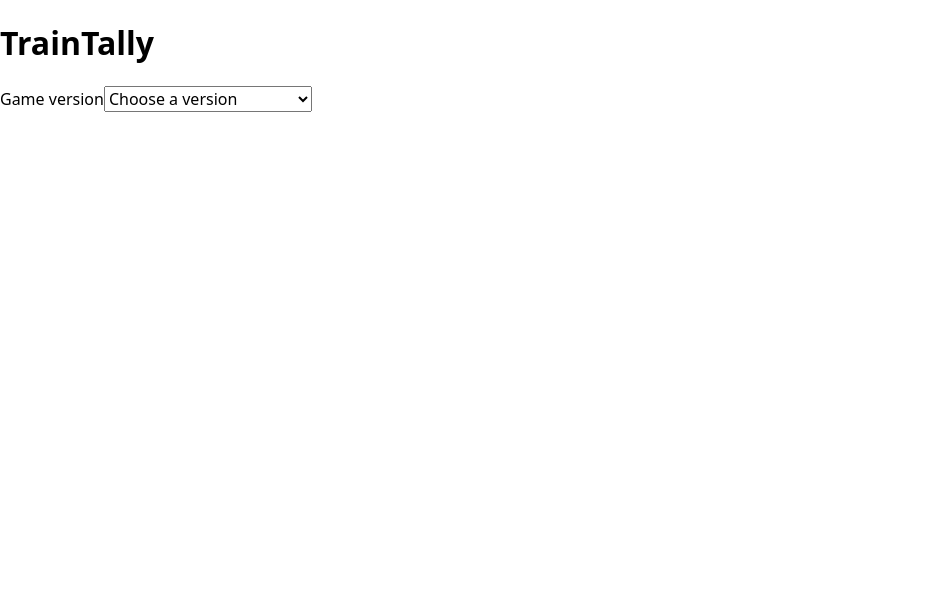
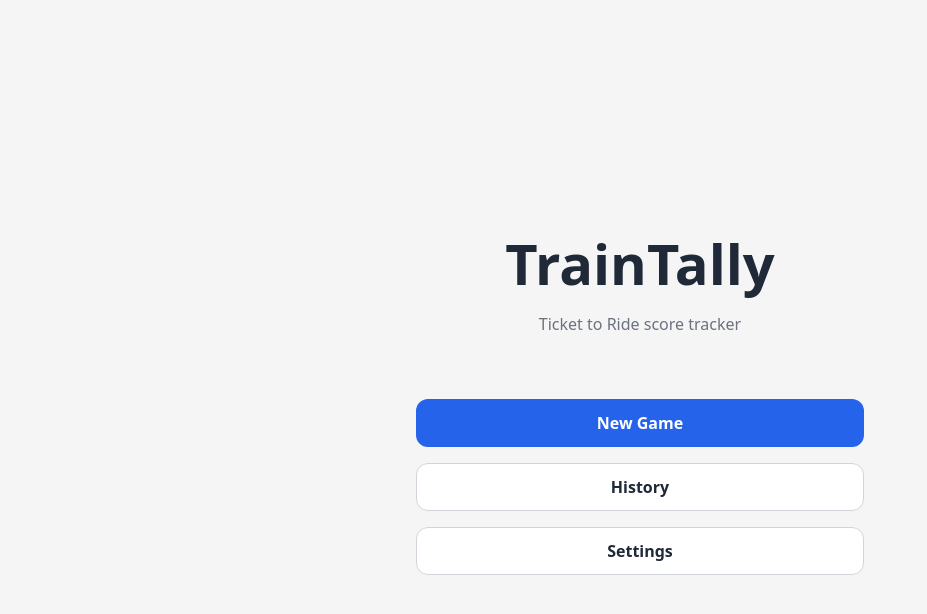
Before and after one commit to kalebhings/TrainTally-web, a React (Vite) app: page / in a window 1280 px wide. Shown: the top 614 px of the page, without its empty margins (0-927 px from the left). Built offline with nearby package versions, Linux system fonts and the light colour scheme.

Commit message:
Created initial shell for user interface

```diff
--- a/src/App.tsx
+++ b/src/App.tsx
@@ -1,281 +1,55 @@
-import { useEffect, useState } from 'react'
+import { useState } from 'react'
 
-import type {
-  GameVersion,
-  GameVersionIndex,
-} from './domain/game-version'
+import { AppShell } from './components/AppShell'
+import { HomeScreen } from './screens/HomeScreen'
 
-import type { BonusConfig } from './domain/scoring/bonus/bonuses'
-import type { RouteScoringConfig } from './domain/scoring/route/route-scoring'
-
-import { loadGameVersionIndex } from './config/load-game-version-index'
-import { loadGameVersion } from './config/load-game-version'
-import { loadBonuses } from './config/load-bonuses'
-import { loadRouteScoring } from './config/load-route-scoring'
+type Screen =
+  | 'home'
+  | 'new-game'
+  | 'history'
+  | 'settings'
 
 function App() {
-  const [gameVersionIndex, setGameVersionIndex] =
-    useState<GameVersionIndex | null>(null)
-
-  const [routeScoringConfig, setRouteScoringConfig] =
-    useState<RouteScoringConfig | null>(null)
-
-  const [bonusConfig, setBonusConfig] =
-    useState<BonusConfig | null>(null)
-
-  const [selectedVersionId, setSelectedVersionId] = useState('')
-
-  const [gameVersion, setGameVersion] =
-    useState<GameVersion | null>(null)
-
-  const [error, setError] = useState<string | null>(null)
-
-  // Load app-wide configuration once when the app starts.
-  useEffect(() => {
-    Promise.all([
-      loadGameVersionIndex(),
-      loadRouteScoring(),
-      loadBonuses(),
-    ])
-      .then(([index, routeScoring, bonuses]) => {
-        setGameVersionIndex(index)
-        setRouteScoringConfig(routeScoring)
-        setBonusConfig(bonuses)
-      })
-      .catch((error: unknown) => {
-        console.error(error)
-        setError('Failed to load app configuration.')
-      })
-  }, [])
-
-  // Load the full configuration for the selected game version.
-  useEffect(() => {
-    if (!gameVersionIndex || !selectedVersionId) {
-      setGameVersion(null)
-      return
-    }
-
-    const selectedEntry = gameVersionIndex.versions.find(
-      (version) => version.id === selectedVersionId,
-    )
-
-    if (!selectedEntry) {
-      setGameVersion(null)
-      return
-    }
-
-    setGameVersion(null)
-    setError(null)
-
-    loadGameVersion(selectedEntry.configFile)
-      .then(setGameVersion)
-      .catch((error: unknown) => {
-        console.error(error)
-        setGameVersion(null)
-        setError('Failed to load selected game version.')
-      })
-  }, [gameVersionIndex, selectedVersionId])
-
-  // Resolve the route-scoring ID from the selected version
-  // into the actual scoring table from route-scoring.json.
-  const routeScoringTable =
-    gameVersion && routeScoringConfig
-      ? routeScoringConfig.scoringTables[gameVersion.routeScoring]
-      : undefined
-
-  // Resolve the bonus IDs from the selected version
-  // into full bonus objects from bonuses.json.
-  const resolvedBonuses =
-    gameVersion && bonusConfig
-      ? gameVersion.bonuses.flatMap((bonusId) => {
-          const bonus = bonusConfig.bonuses[bonusId]
-
-          return bonus ? [bonus] : []
-        })
-      : []
+  const [screen, setScreen] =
+    useState<Screen>('home')
 
   return (
-    <main>
-      <h1>TrainTally</h1>
-
-      {error && <p>{error}</p>}
-
-      {!gameVersionIndex && !error && (
-        <p>Loading app configuration...</p>
+    <AppShell>
+      {screen === 'home' && (
+        <HomeScreen
+          onNewGame={() => setScreen('new-game')}
+          onHistory={() => setScreen('history')}
+          onSettings={() => setScreen('settings')}
+        />
       )}
 
-      {gameVersionIndex && (
-        <section>
-          <label htmlFor="game-version">
-            Game version
-          </label>
-
-          <select
-            id="game-version"
-            value={selectedVersionId}
-            onChange={(event) => {
-              setSelectedVersionId(event.target.value)
-            }}
-          >
-            <option value="">
-              Choose a version
-            </option>
-
-            {gameVersionIndex.versions.map((version) => (
-              <option
-                key={version.id}
-                value={version.id}
-              >
-                {version.displayName}
-              </option>
-            ))}
-          </select>
-        </section>
+      {screen === 'new-game' && (
+        <main>
+          <h1>New Game</h1>
+          <button onClick={() => setScreen('home')}>
+            Back
+          </button>
+        </main>
       )}
 
-      {selectedVersionId && !gameVersion && !error && (
-        <p>Loading selected version...</p>
+      {screen === 'history' && (
+        <main>
+          <h1>History</h1>
+          <button onClick={() => setScreen('home')}>
+            Back
+          </button>
+        </main>
       )}
 
-      {gameVersion && (
-        <>
-          <section>
-            <h2>{gameVersion.displayName}</h2>
-
-            <p>
-              Players: {gameVersion.minPlayers}
-              {' - '}
-              {gameVersion.maxPlayers}
-            </p>
-
-            <p>
-              Train cars per player:{' '}
-              {gameVersion.trainCarsPerPlayer}
-            </p>
-
-            <p>
-              Stations per player:{' '}
-              {gameVersion.stationsPerPlayer ?? 'None'}
-            </p>
-
-            <p>
-              Player colors:{' '}
-              {gameVersion.playerColors.join(', ')}
-            </p>
-          </section>
-
-          <section>
-            <h3>Features</h3>
-
-            <ul>
-              <li>
-                Stations:{' '}
-                {gameVersion.features.hasStations ? 'Yes' : 'No'}
-              </li>
-
-              <li>
-                Meeples:{' '}
-                {gameVersion.features.hasMeeples ? 'Yes' : 'No'}
-              </li>
-
-              <li>
-                Ferries:{' '}
-                {gameVersion.features.hasFerries ? 'Yes' : 'No'}
-              </li>
-
-              <li>
-                Ships:{' '}
-                {gameVersion.features.hasShips ? 'Yes' : 'No'}
-              </li>
-            </ul>
-          </section>
-
-          <section>
-            <h3>Route Scoring</h3>
-
-            <p>
-              Table ID: {gameVersion.routeScoring}
-            </p>
-
-            {!routeScoringTable && (
-              <p>
-                Could not find the configured route scoring table.
-              </p>
-            )}
-
-            {routeScoringTable && (
-              <ul>
-                {routeScoringTable.map((entry) => (
-                  <li key={entry.length}>
-                    Length {entry.length}: {entry.points}{' '}
-                    {entry.points === 1 ? 'point' : 'points'}
-                  </li>
-                ))}
-              </ul>
-            )}
-          </section>
-
-          <section>
-            <h3>Bonuses</h3>
-
-            {resolvedBonuses.length === 0 ? (
-              <p>None</p>
-            ) : (
-              <ul>
-              {resolvedBonuses.map((bonus) => (
-                <li key={bonus.id}>
-                  <strong>{bonus.displayName}</strong>
-
-                  {bonus.scoringType === 'simple' && (
-                    <>
-                      {' — '}
-                      {bonus.points}{' '}
-                      {bonus.points === 1 ? 'point' : 'points'}
-                    </>
-                  )}
-
-                  {bonus.scoringType === 'multipleRegions' && (
-                    <>
-                      {' — '}
-                      Multiple-region scoring
-                    </>
-                  )}
-
-                  {bonus.scoringType === 'playerRanked' && (
-                    <>
-                      {' — '}
-                      Player-ranked scoring
-                    </>
-                  )}
-                </li>
-              ))}
-              </ul>
-            )}
-          </section>
-
-          {gameVersion.meepleConfig && (
-            <section>
-              <h3>Meeple Scoring</h3>
-
-              <p>
-                Colors:{' '}
-                {gameVersion.meepleConfig.colors.join(', ')}
-              </p>
-
-              <p>
-                Majority:{' '}
-                {gameVersion.meepleConfig.majorityPoints} points
-              </p>
-
-              <p>
-                Second place:{' '}
-                {gameVersion.meepleConfig.secondPlacePoints} points
-              </p>
-            </section>
-          )}
-        </>
+      {screen === 'settings' && (
+        <main>
+          <h1>Settings</h1>
+          <button onClick={() => setScreen('home')}>
+            Back
+          </button>
+        </main>
       )}
-    </main>
+    </AppShell>
   )
 }
 
--- /dev/null
+++ b/src/components/AppShell.tsx
@@ -0,0 +1,15 @@
+import type { ReactNode } from 'react'
+
+interface AppShellProps {
+  children: ReactNode
+}
+
+export function AppShell({
+  children,
+}: AppShellProps) {
+  return (
+    <div className="app-shell">
+      {children}
+    </div>
+  )
+}
--- a/src/index.css
+++ b/src/index.css
@@ -1,9 +1,28 @@
+:root {
+  font-family:
+    system-ui,
+    -apple-system,
+    BlinkMacSystemFont,
+    "Segoe UI",
+    sans-serif;
+
+  color: #1f2937;
+  background: #f5f5f5;
+
+  --page-max-width: 56rem;
+
+  --space-xs: 0.5rem;
+  --space-sm: 0.75rem;
+  --space-md: 1rem;
+  --space-lg: 1.5rem;
+  --space-xl: 2rem;
+  --space-2xl: 3rem;
+
+  --radius-md: 0.75rem;
+}
+
 * {
   box-sizing: border-box;
-}
-
-html {
-  font-family: system-ui, sans-serif;
 }
 
 body {
@@ -16,3 +35,73 @@
 select {
   font: inherit;
 }
+
+button {
+  min-height: 3rem;
+  cursor: pointer;
+}
+
+.app-shell {
+  width: min(
+    calc(100% - 2rem),
+    var(--page-max-width)
+  );
+
+  min-height: 100vh;
+  margin-inline: auto;
+  padding-block: var(--space-xl);
+}
+
+.home-screen {
+  display: flex;
+  min-height: calc(100vh - 4rem);
+  flex-direction: column;
+  justify-content: center;
+  gap: var(--space-2xl);
+}
+
+.home-header {
+  text-align: center;
+}
+
+.home-header h1 {
+  margin: 0;
+  font-size: clamp(2rem, 8vw, 3.5rem);
+}
+
+.home-header p {
+  margin-top: var(--space-sm);
+  color: #6b7280;
+}
+
+.home-actions {
+  display: grid;
+  gap: var(--space-md);
+}
+
+.primary-button,
+.secondary-button {
+  width: 100%;
+  border-radius: var(--radius-md);
+  padding: var(--space-sm) var(--space-md);
+  font-weight: 600;
+}
+
+.primary-button {
+  border: none;
+  background: #2563eb;
+  color: white;
+}
+
+.secondary-button {
+  border: 1px solid #d1d5db;
+  background: white;
+  color: #1f2937;
+}
+
+@media (min-width: 48rem) {
+  .home-actions {
+    width: 28rem;
+    margin-inline: auto;
+  }
+}
--- /dev/null
+++ b/src/screens/HomeScreen.tsx
@@ -0,0 +1,43 @@
+interface HomeScreenProps {
+  onNewGame: () => void
+  onHistory: () => void
+  onSettings: () => void
+}
+
+export function HomeScreen({
+  onNewGame,
+  onHistory,
+  onSettings,
+}: HomeScreenProps) {
+  return (
+    <main className="home-screen">
+      <header className="home-header">
+        <h1>TrainTally</h1>
+        <p>Ticket to Ride score tracker</p>
+      </header>
+
+      <div className="home-actions">
+        <button
+          className="primary-button"
+          onClick={onNewGame}
+        >
+          New Game
+        </button>
+
+        <button
+          className="secondary-button"
+          onClick={onHistory}
+        >
+          History
+        </button>
+
+        <button
+          className="secondary-button"
+          onClick={onSettings}
+        >
+          Settings
+        </button>
+      </div>
+    </main>
+  )
+}
```
